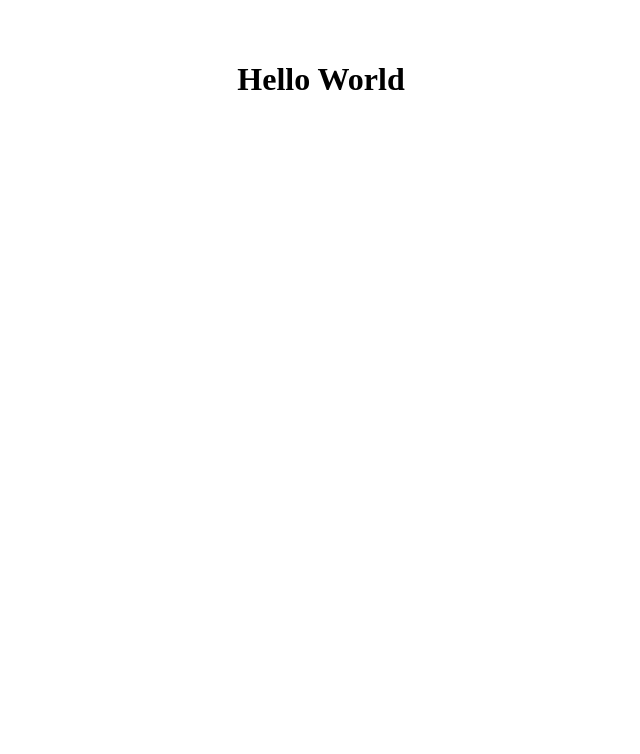
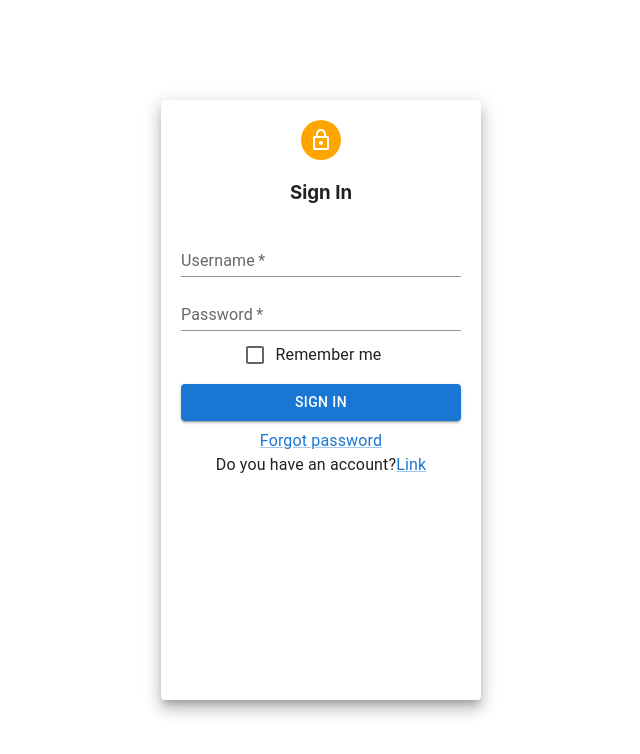
Before and after one commit to Msajt/projeto-2-dsi, a React (Vite) app: page / in a window 1280 px wide. Shown: the top 754 px of the page, without its empty margins (319-959 px from the left). Built offline with nearby package versions, Linux system fonts and the light colour scheme.

Commit message:
Login component

```diff
--- a/package.json
+++ b/package.json
@@ -12,6 +12,7 @@
   "dependencies": {
     "@emotion/react": "^11.10.8",
     "@emotion/styled": "^11.10.8",
+    "@mui/icons-material": "^5.11.16",
     "@mui/material": "^5.12.2",
     "react": "^18.2.0",
     "react-dom": "^18.2.0"
--- a/src/App.jsx
+++ b/src/App.jsx
@@ -3,10 +3,12 @@
 //import viteLogo from "/vite.svg";
 import "./App.css";
 
+import Login from "./components/Login";
+
 function App() {
     return (
         <>
-            <h1>Hello World</h1>
+            <Login />
         </>
     );
 }
--- /dev/null
+++ b/src/components/Login.jsx
@@ -0,0 +1,83 @@
+//TODO Explicar no comentário os componentes
+import {
+    Grid,
+    Paper,
+    Avatar,
+    TextField,
+    FormControlLabel,
+    Checkbox,
+    Button,
+    Typography,
+    Link,
+} from "@mui/material";
+
+//? Avatar icon
+import LockOutlinedIcon from "@mui/icons-material/LockOutlined";
+
+export default function Login() {
+    const paperStyle = {
+        padding: 20,
+        height: "70vh",
+        width: 280,
+        margin: "0 auto",
+    };
+    const avatarStyle = {
+        backgroundColor: "orange",
+    };
+    const buttonStyle = {
+        margin: "8px 0",
+    };
+    const fieldStyle = {
+        margin: ".2rem 0",
+    };
+
+    return (
+        <Grid>
+            <Paper elevation={10} style={paperStyle}>
+                <Grid align="center">
+                    <Avatar style={avatarStyle}>
+                        <LockOutlinedIcon />
+                    </Avatar>
+                    <h3>Sign In</h3>
+                </Grid>
+                <TextField
+                    style={fieldStyle}
+                    variant="standard"
+                    label="Username"
+                    placeholder="Enter username"
+                    fullWidth
+                    required
+                />
+                <TextField
+                    style={fieldStyle}
+                    variant="standard"
+                    label="Password"
+                    placeholder="Enter password"
+                    type="password"
+                    fullWidth
+                    required
+                />
+
+                <FormControlLabel control={<Checkbox />} label="Remember me" />
+
+                <Button
+                    style={buttonStyle}
+                    type="submit"
+                    variant="contained"
+                    color="primary"
+                    fullWidth
+                >
+                    Sign In
+                </Button>
+
+                <Typography>
+                    <Link href="#">Forgot password</Link>
+                </Typography>
+                <Typography>
+                    Do you have an account?
+                    <Link href="#">Link</Link>
+                </Typography>
+            </Paper>
+        </Grid>
+    );
+}
--- a/src/main.jsx
+++ b/src/main.jsx
@@ -1,7 +1,7 @@
 import React from "react";
 import ReactDOM from "react-dom/client";
 import App from "./App.jsx";
-//import './index.css'
+import "./index.css";
 
 ReactDOM.createRoot(document.getElementById("root")).render(
     <React.StrictMode>
```
Also changed, not shown: 1 other file (tests, documents, lock files or other folders).
